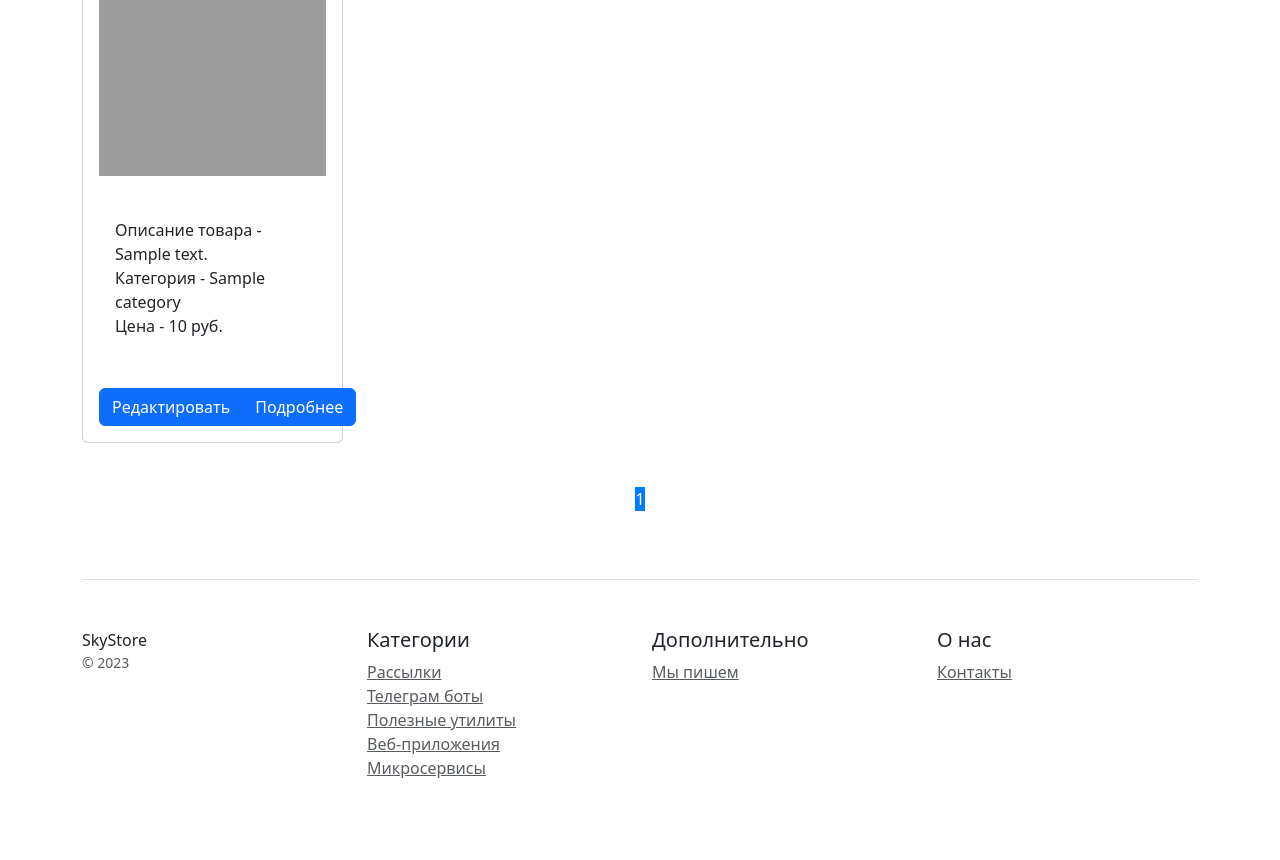
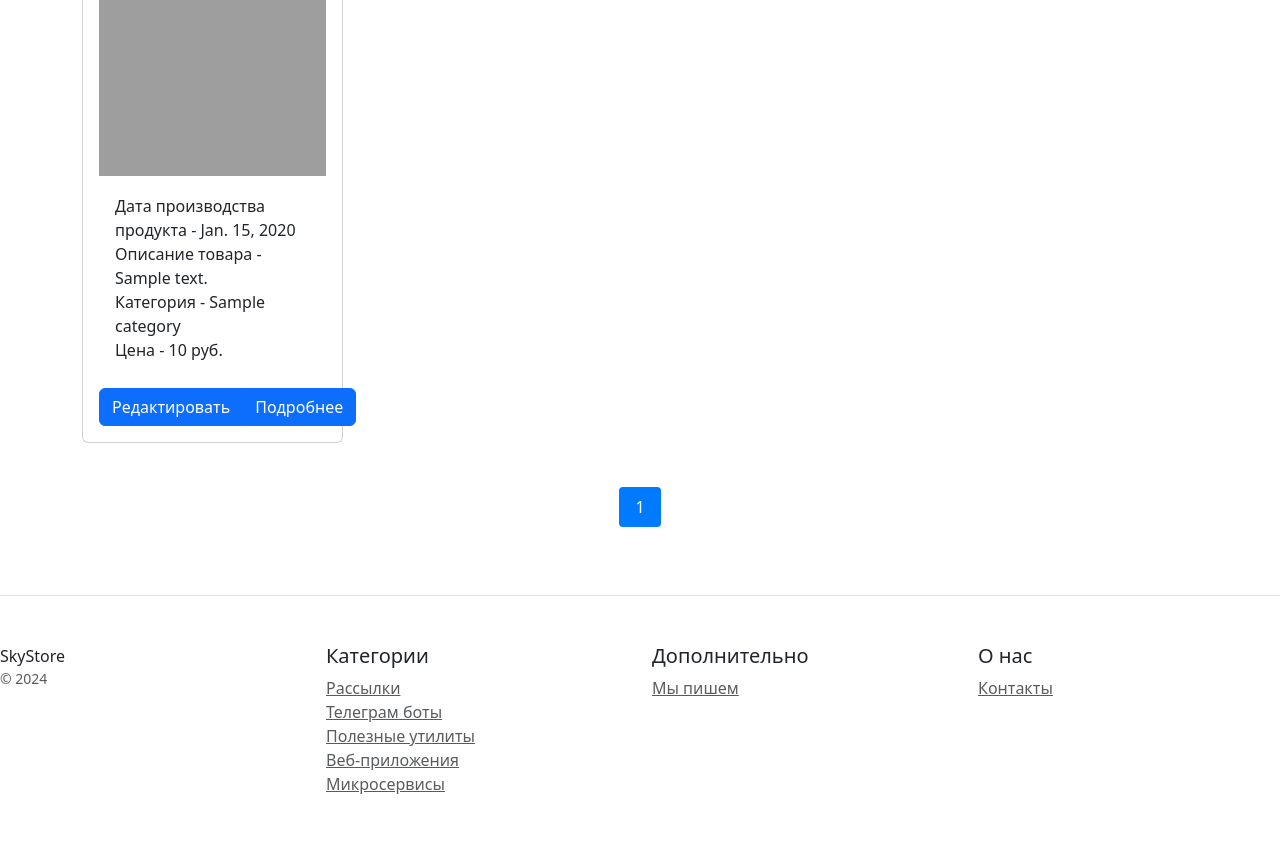
Before and after one commit to VsevolodLunev/home_work_19.2, a Django app: page / in a window 1280 px wide. Shown: the part 435-1295 px from the top of the page. Before the commit the page ends 1213 px from the top, so only its background shows below. Run offline with Django 5.2, Linux system fonts and the light colour scheme; tables that the repository leaves empty hold one stand-in row (values such as "Sample post"); parts of the project's set-up code (start-up, migrations or seed data) failed here and were passed over; grey boxes are pictures that could not be loaded.

Commit message:
commit 21.01 - 4

```diff
--- a/catalog/forms.py
+++ b/catalog/forms.py
@@ -1,12 +1,12 @@
 from django import forms
-from catalog.models import Product
-from catalog.models import Blog
+from .models import Product
+from .models import Blog
 
 
 class ProductForm(forms.ModelForm):
     class Meta:
         model = Product
-        fields = {"name", "price", "category", "preview", "description"}
+        fields = ["name", "price", "category", "preview", "description", 'manufactured_at',]
 
 
 class BlogForm(forms.ModelForm):
--- a/catalog/models.py
+++ b/catalog/models.py
@@ -1,5 +1,4 @@
 from django.db import models
-# Create your models here.
 
 
 class Product(models.Model):
@@ -14,7 +13,7 @@
     )
     created_at = models.DateField(
         verbose_name="Дата записи в базу данных",
-        auto_now=True
+        auto_now_add=True
     )
     description = models.TextField(
         verbose_name="Описание товара",
@@ -60,7 +59,7 @@
     name = models.CharField(
         max_length=100,
         verbose_name="Название категории",
-        help_text="Название категории",
+        help_text="Выберите категорию",
     )
 
     def __str__(self):
@@ -88,7 +87,7 @@
         upload_to='img',
         blank=True,
         null=True,
-        verbose_name="Фото товара"
+        verbose_name="Фото товара",
     )
     count_views = models.PositiveIntegerField(
         verbose_name="количество просмотров",
@@ -111,7 +110,7 @@
     )
     phone_number = models.CharField(
         max_length=100,
-        verbose_name="Номер телефона"
+        verbose_name="Номер телефона",
     )
     message = models.TextField(
         verbose_name="Сообщение"
--- a/catalog/templates/catalog/blog_list.html
+++ b/catalog/templates/catalog/blog_list.html
@@ -5,7 +5,7 @@
 
 {% block content %}
 <style>
-       <!-- your styles here -->
+    <!-- your styles here -->
 </style>
 
 <div class="text-center">
@@ -24,7 +24,7 @@
                 {% if blog.preview %}
                 <img src="{{ blog.preview | media_filter }}" class="card-img-top" alt="{{ blog.name }}">
                 {% else %}
-                 <img src="{% static 'photo/netphoto.jpg' %}" class="card-img-top" alt="Изображение недоступно">
+                <img src="{% static 'photo/netphoto.jpg' %}" class="card-img-top" alt="Изображение недоступно">
                 {% endif %}
 
                 <ul class="list-unstyled mt-3 mb-4 text-start m-3">
@@ -46,7 +46,7 @@
         </div>
     </div>
     {% endfor %}
-  {% else %}
+    {% else %}
     <p>Нет блогов для отображения.</p>
     {% endif %}
 </div>
--- a/catalog/templates/catalog/contact_list.html
+++ b/catalog/templates/catalog/contact_list.html
@@ -11,6 +11,7 @@
           integrity="sha384-T3c6CoIi6uLrA9TneNEoa7RxnatzjcDSCmG1MXxSR1GAsXEV/Dwwykc2MPK8M2HN" crossorigin="anonymous">
 </head>
 <body>
+
 
 <div class="pricing-header px-3 py-3 pt-md-5 pb-md-4 mx-auto text-center">
     <h1 class="display-4">Контакты</h1>
--- a/catalog/templates/catalog/home.html
+++ b/catalog/templates/catalog/home.html
@@ -5,7 +5,7 @@
     <meta charset="utf-8">
     <meta name="viewport" content="width=device-width, initial-scale=1">
     <title>Skystore</title>
-        <link href="https://cdn.jsdelivr.net/npm/bootstrap@5.3.2/dist/css/bootstrap.min.css" rel="stylesheet"
+    <link href="https://cdn.jsdelivr.net/npm/bootstrap@5.3.2/dist/css/bootstrap.min.css" rel="stylesheet"
           integrity="sha384-T3c6CoIi6uLrA9TneNEoa7RxnatzjcDSCmG1MXxSR1GAsXEV/Dwwykc2MPK8M2HN" crossorigin="anonymous">
 </head>
 <body>
@@ -25,7 +25,7 @@
         <div class="row">
             <div class="col-12 col-md">
                 SkyStore
-                <small class="d-block mb-3 text-muted">&copy; 2023</small>
+                <small class="d-block mb-3 text-muted">&copy; 2024</small>
             </div>
             <div class="col-6 col-md">
                 <h5>Категории</h5>
--- a/catalog/templates/catalog/product_detail.html
+++ b/catalog/templates/catalog/product_detail.html
@@ -16,6 +16,7 @@
                 {% endif %}
 
                 <ul class="list-unstyled mt-3 mb-4 text-start m-3">
+                    <li>Дата производства продукта - {{product.manufactured_at}}</li>
                     <li>Описание товара - {{product.description}}</li>
                     <li>Категория - {{product.category}}</li>
                     <li>Цена - {{ product.price }} руб.</li>
--- a/catalog/templates/catalog/product_form.html
+++ b/catalog/templates/catalog/product_form.html
@@ -19,18 +19,22 @@
             {{ form.name.label_tag }}
             {{ form.name|add_class:"form-control" }}
         </div>
+
         <div class="mb-3">
             {{ form.description.label_tag }}
             {{ form.description|add_class:"form-control" }}
         </div>
+
         <div class="mb-3">
             {{ form.preview.label_tag }}
             {{ form.preview|add_class:"form-control" }}
         </div>
+
         <div class="mb-3">
             {{ form.category.label_tag }}
             {{ form.category|add_class:"form-control" }}
         </div>
+
         <div class="mb-3">
             {{ form.price.label_tag }}
             {{ form.price|add_class:"form-control" }}
--- a/catalog/templates/catalog/product_list.html
+++ b/catalog/templates/catalog/product_list.html
@@ -2,7 +2,6 @@
 {% load static %}
 {% load my_tags %}
 {% block content %}
-
 <style>
     .card-img-top {
         width: 100%;
@@ -38,7 +37,7 @@
         padding: 20px 0;
     }
 
-    .pagination a.pagination span {
+    .pagination a, .pagination span {
         margin: 0 5px;
         padding: 8px 16px;
         text-decoration: none;
@@ -72,6 +71,7 @@
                 {% endif %}
 
                 <ul class="list-unstyled mt-3 mb-4 text-start m-3">
+                    <li>Дата производства продукта - {{ product.manufactured_at }}</li>
                     <li>Описание товара - {{ product.description|text_cropping }}</li>
                     <li>Категория - {{product.category}}</li>
                     <li>Цена - {{ product.price }} руб.</li>
@@ -106,4 +106,5 @@
 
 
 </div>
+</div>
 {% endblock %}
--- a/catalog/urls.py
+++ b/catalog/urls.py
@@ -1,5 +1,4 @@
 from django.urls import path
-
 from catalog.apps import CatalogConfig
 from catalog.views import ContactsListView, CreateProductListView, \
     ProductListView, ProductDetailView, ProductUpdateView, BlogListView, BlogCreateView, BlogUpdateView, BlogDeleteView, \
--- a/catalog/views.py
+++ b/catalog/views.py
@@ -1,4 +1,3 @@
-
 from django.urls import reverse_lazy, reverse
 from django.utils.text import slugify
 from django.views.generic import ListView, TemplateView, CreateView, DetailView, UpdateView, DeleteView
@@ -13,6 +12,7 @@
 
 
 class ContactsListView(TemplateView):
+    template_name = "catalog/contact_list.html"
 
     def get_context_data(self, **kwargs):
         context = super().get_context_data(**kwargs)
@@ -59,7 +59,6 @@
     def form_valid(self, form):
         if form.is_valid():
             obj = form.save(commit=False)
-            print(obj)
             obj.slug = slugify(obj.heading)
             obj.save()
         return super().form_valid(form)
--- a/config/settings.py
+++ b/config/settings.py
@@ -26,7 +26,7 @@
 # SECURITY WARNING: don't run with debug turned on in production!
 DEBUG = True
 
-##ALLOWED_HOSTS = ['127.0.0.1']
+ALLOWED_HOSTS = []
 
 
 # Application definition
@@ -38,8 +38,7 @@
     'django.contrib.sessions',
     'django.contrib.messages',
     'django.contrib.staticfiles',
-
-    'catalog',
+    'catalog'
 ]
 
 MIDDLEWARE = [
```
Also changed, not shown: catalog/migrations/0002_alter_product_created_at_alter_product_updated_at.py (deleted), catalog/migrations/0003_product_manufactured_at.py (deleted), catalog/migrations/0004_remove_product_manufactured_at.py (deleted), catalog/migrations/0005_blog_contact_product_manufactured_at_and_more.py (deleted).
